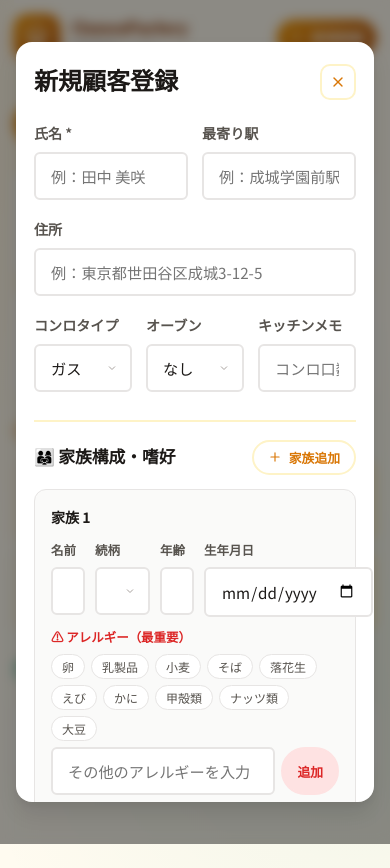
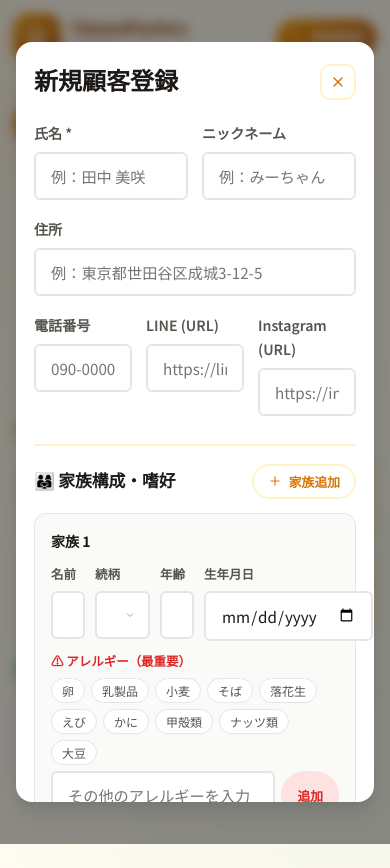
Before and after one commit to hg1515-inv/Ozawa-Factory, a React (Vite) app: page / in a window 390 px wide. Both pictures are taken after a click on the button "新規登録". Built offline with nearby package versions, Linux system fonts and the light colour scheme.

Commit message:
Update customer fields: Nickname, Phone, LINE, Instagram

```diff
--- a/src/components/CustomerDetail.jsx
+++ b/src/components/CustomerDetail.jsx
@@ -51,10 +51,15 @@
       {/* Header */}
       <div style={{ display: 'flex', justifyContent: 'space-between', alignItems: 'flex-start', marginBottom: '20px', flexWrap: 'wrap', gap: '12px' }}>
         <div>
-          <h2 style={{ fontSize: '1.6rem', marginBottom: '4px' }}>{c.name}</h2>
+          <div style={{ display: 'flex', alignItems: 'center', gap: '10px', marginBottom: '4px' }}>
+            <h2 style={{ fontSize: '1.6rem', margin: 0 }}>{c.name}</h2>
+            {c.nickname && <span style={{ background: 'var(--primary-light)', color: 'var(--primary-dark)', padding: '2px 10px', borderRadius: '20px', fontSize: '0.85rem', fontWeight: 700 }}>{c.nickname}</span>}
+          </div>
           <div style={{ display: 'flex', gap: '12px', flexWrap: 'wrap', alignItems: 'center', color: 'var(--text-secondary)', fontSize: '0.88rem' }}>
             <span style={{ display: 'flex', alignItems: 'center', gap: '4px' }}><MapPin size={14} /> {c.address}</span>
-            <span>🚉 {c.nearestStation}</span>
+            {c.phone && <span style={{ display: 'flex', alignItems: 'center', gap: '4px' }}>📞 {c.phone}</span>}
+            {c.line && <a href={c.line} target="_blank" rel="noopener noreferrer" style={{ display: 'flex', alignItems: 'center', gap: '4px', color: '#06C755', textDecoration: 'none', fontWeight: 600 }}>💬 LINE</a>}
+            {c.instagram && <a href={c.instagram} target="_blank" rel="noopener noreferrer" style={{ display: 'flex', alignItems: 'center', gap: '4px', color: '#E1306C', textDecoration: 'none', fontWeight: 600 }}>📸 Instagram</a>}
           </div>
         </div>
         <div style={{ display: 'flex', gap: '8px' }}>
--- a/src/components/CustomerForm.jsx
+++ b/src/components/CustomerForm.jsx
@@ -8,11 +8,11 @@
   const isEdit = !!customer;
   const [form, setForm] = useState({
     name: customer?.name || '',
+    nickname: customer?.nickname || '',
     address: customer?.address || '',
-    nearestStation: customer?.nearestStation || '',
-    kitchenType: customer?.kitchenType || 'gas',
-    hasOven: customer?.hasOven ?? false,
-    kitchenMemo: customer?.kitchenMemo || '',
+    phone: customer?.phone || '',
+    line: customer?.line || '',
+    instagram: customer?.instagram || '',
     family: customer?.family || [{ id: generateId(), name: '', relation: '本人', age: '', birthday: '', allergies: [], tastePref: '', memo: '' }],
     events: customer?.events || [],
   });
@@ -91,8 +91,8 @@
               <input className="form-control" value={form.name} onChange={e => setForm({ ...form, name: e.target.value })} placeholder="例：田中 美咲" required />
             </div>
             <div className="form-group">
-              <label>最寄り駅</label>
-              <input className="form-control" value={form.nearestStation} onChange={e => setForm({ ...form, nearestStation: e.target.value })} placeholder="例：成城学園前駅" />
+              <label>ニックネーム</label>
+              <input className="form-control" value={form.nickname} onChange={e => setForm({ ...form, nickname: e.target.value })} placeholder="例：みーちゃん" />
             </div>
           </div>
 
@@ -101,26 +101,19 @@
             <input className="form-control" value={form.address} onChange={e => setForm({ ...form, address: e.target.value })} placeholder="例：東京都世田谷区成城3-12-5" />
           </div>
 
-          {/* Kitchen */}
+          {/* Contact Info */}
           <div style={{ display: 'grid', gridTemplateColumns: '1fr 1fr 1fr', gap: '14px' }}>
             <div className="form-group">
-              <label>コンロタイプ</label>
-              <select className="form-control" value={form.kitchenType} onChange={e => setForm({ ...form, kitchenType: e.target.value })}>
-                <option value="gas">ガス</option>
-                <option value="ih">IH</option>
-                <option value="both">両方</option>
-              </select>
+              <label>電話番号</label>
+              <input className="form-control" value={form.phone} onChange={e => setForm({ ...form, phone: e.target.value })} placeholder="090-0000-0000" />
             </div>
             <div className="form-group">
-              <label>オーブン</label>
-              <select className="form-control" value={form.hasOven ? 'yes' : 'no'} onChange={e => setForm({ ...form, hasOven: e.target.value === 'yes' })}>
-                <option value="yes">あり</option>
-                <option value="no">なし</option>
-              </select>
+              <label>LINE (URL)</label>
+              <input className="form-control" value={form.line} onChange={e => setForm({ ...form, line: e.target.value })} placeholder="https://line.me/..." />
             </div>
             <div className="form-group">
-              <label>キッチンメモ</label>
-              <input className="form-control" value={form.kitchenMemo} onChange={e => setForm({ ...form, kitchenMemo: e.target.value })} placeholder="コンロ口数など" />
+              <label>Instagram (URL)</label>
+              <input className="form-control" value={form.instagram} onChange={e => setForm({ ...form, instagram: e.target.value })} placeholder="https://instagram.com/..." />
             </div>
           </div>
 
```
Also changed, not shown: src/lib/store.js.
